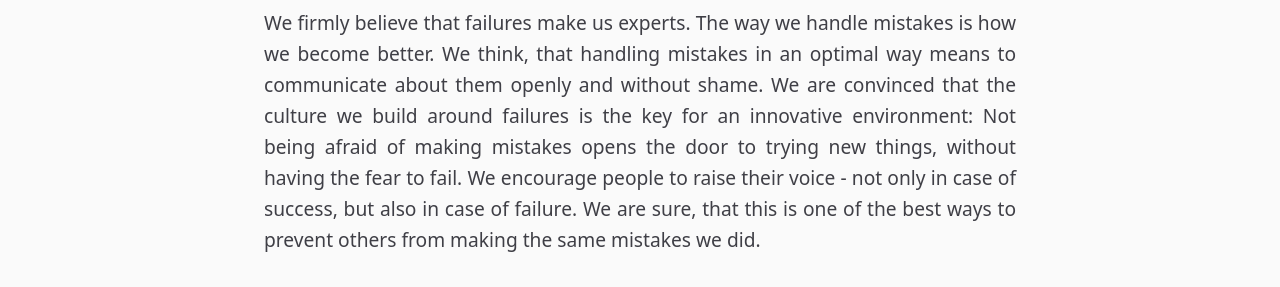
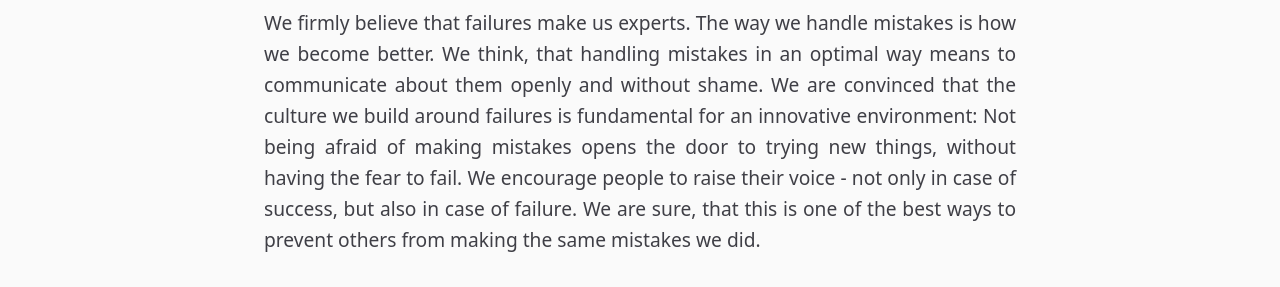
Before and after one commit to SovereignCloudStack/open-operations-manifesto, a Jekyll site: the page built from MANIFESTO.md, in a window 1280 px wide and 900 px high, scrolled down 1168 px. Shown: the part 251-538 px from the top of the window. Built offline with Jekyll 4.4.1, drawn with Linux system fonts in a browser that asks for light colours.

Commit message:
change word
Signed-off-by: heinritzkat <111436515+heinritzkat@users.noreply.github.com>

```diff
--- a/MANIFESTO.md
+++ b/MANIFESTO.md
@@ -16,7 +16,7 @@
 [...]
 
 ## We believe that failures make us experts
-We firmly believe that failures make us experts. The way we handle mistakes is how we become better. We think, that handling mistakes in an optimal way means to communicate about them openly and without shame. We are convinced that the culture we build around failures is the key for an innovative environment: Not being afraid of making mistakes opens the door to trying new things, without having the fear to fail. We encourage people to raise their voice - not only in case of success, but also in case of failure. We are sure, that this is one of the best ways to prevent others from making the same mistakes we did.
+We firmly believe that failures make us experts. The way we handle mistakes is how we become better. We think, that handling mistakes in an optimal way means to communicate about them openly and without shame. We are convinced that the culture we build around failures is fundamental for an innovative environment: Not being afraid of making mistakes opens the door to trying new things, without having the fear to fail. We encourage people to raise their voice - not only in case of success, but also in case of failure. We are sure, that this is one of the best ways to prevent others from making the same mistakes we did.
 
 ## We're transparent about our incidents
 [...]
```
